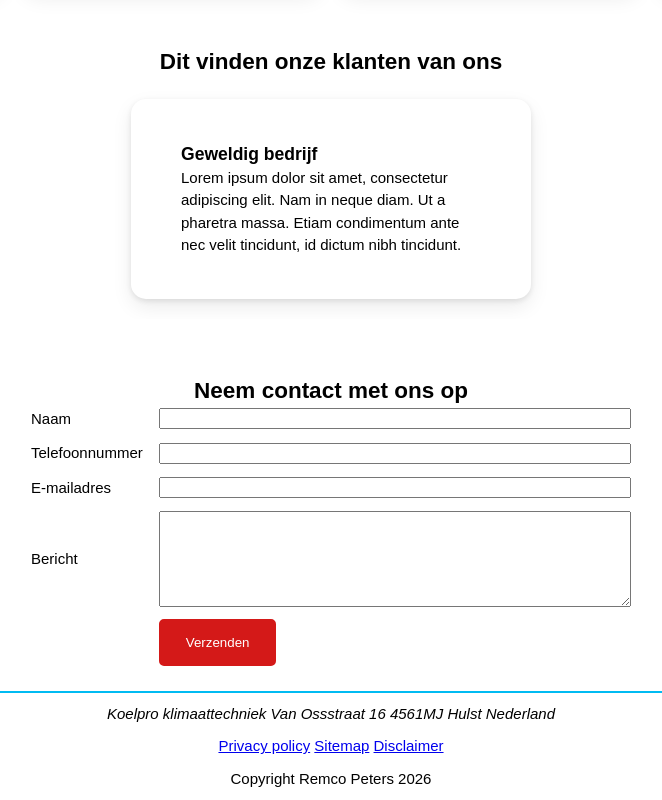
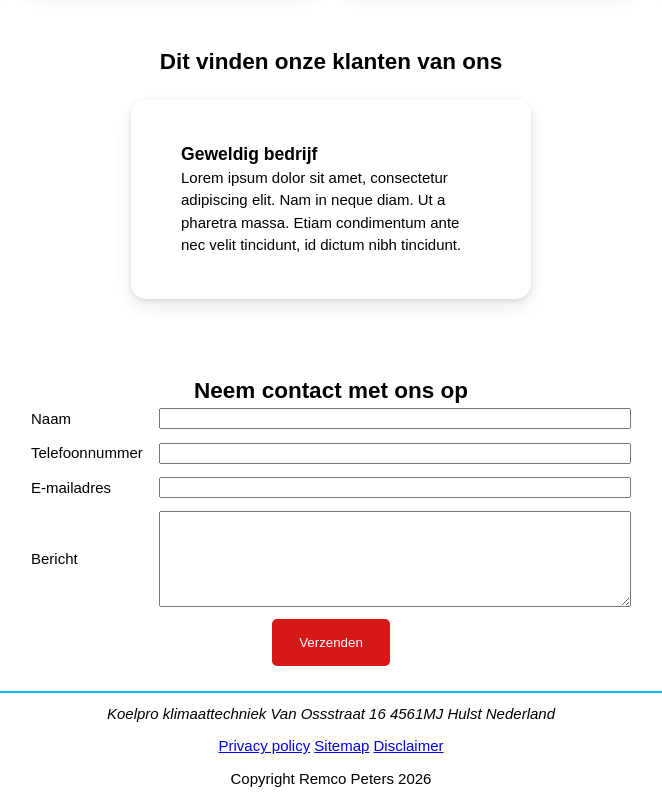
Before and after one commit to remcop1989/koelpro-website, a plain HTML site: page index.html in a window 1280 px wide. Shown: the part 1884-2684 px from the top of the page, without its empty margins (309-971 px from the left). Drawn offline with Linux system fonts and the light colour scheme.

Commit message:
centered send button on home

```diff
--- a/styles.css
+++ b/styles.css
@@ -444,8 +444,9 @@ main {
     box-sizing: border-box;
 }
 
-#contact button[type="submit"] {
-    grid-column: 2; /*knop start in dezelfde kolom als de velden */
+#contact .contactform__home button[type="submit"] {
+    grid-column: 1 / -1; /*knop start in dezelfde kolom als de velden */
+    justify-self: center;
 }
 
 .contact__text {
```
